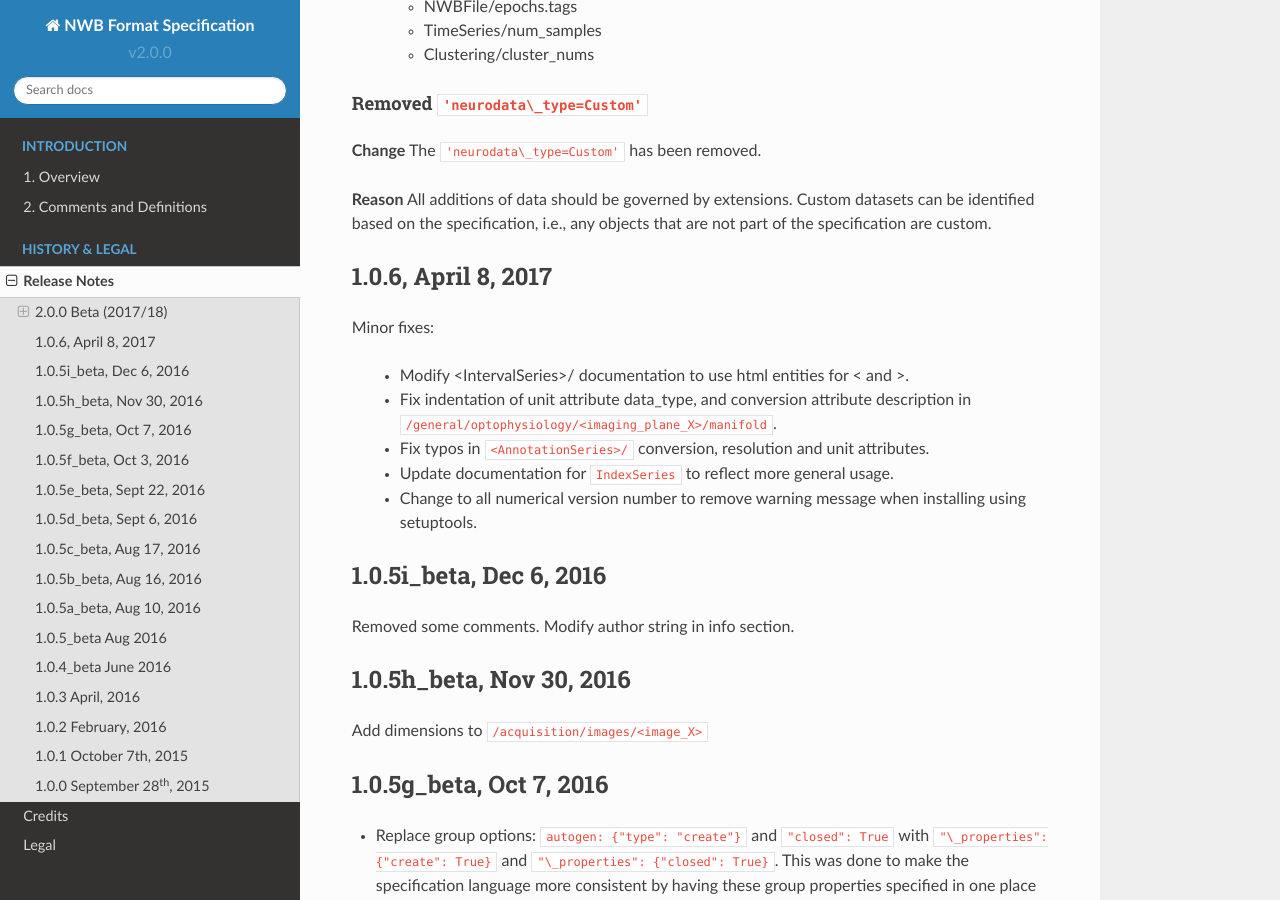
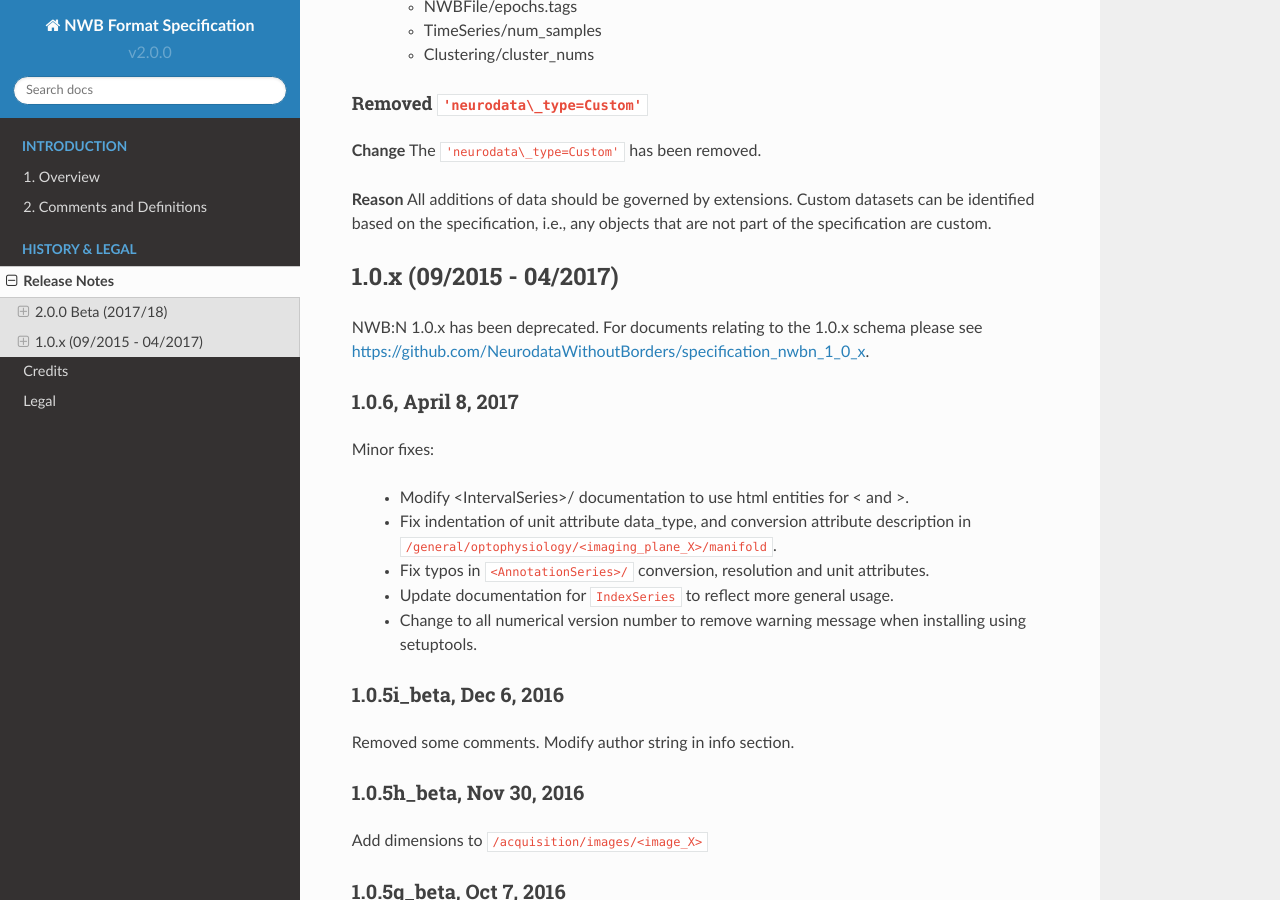
Before and after one commit to NeurodataWithoutBorders/nwb-schema, a Sphinx documentation site: the page built from docs/format/source/format_release_notes.rst, in a window 1280 px wide and 900 px high, scrolled down 16635 px. Built offline with Sphinx 7.4.7 and the Read the Docs theme 2.0.0, drawn with Linux system fonts in a browser that asks for light colours.

Commit message:
Organized 1.0.x release notes into a separate section to ease overview

```diff
--- a/docs/format/source/format_release_notes.rst
+++ b/docs/format/source/format_release_notes.rst
@@ -745,9 +745,15 @@ the specification, i.e., any objects that are not part of the specification are
 
 
 
+1.0.x (09/2015 - 04/2017)
+-------------------------
+
+NWB:N 1.0.x has been deprecated. For documents relating to the 1.0.x schema please see
+`https://github.com/NeurodataWithoutBorders/specification_nwbn_1_0_x <https://github.com/NeurodataWithoutBorders/specification_nwbn_1_0_x>`_.
+
 
 1.0.6, April 8, 2017
---------------------
+^^^^^^^^^^^^^^^^^^^^
 Minor fixes:
 
     * Modify <IntervalSeries>/ documentation to use html entities for < and >.
@@ -758,16 +764,16 @@ Minor fixes:
     * Change to all numerical version number to remove warning message when installing using setuptools.
 
 1.0.5i_beta, Dec 6, 2016
-------------------------
+^^^^^^^^^^^^^^^^^^^^^^^^
 Removed some comments. Modify author string in info section.
 
 1.0.5h_beta, Nov 30, 2016
--------------------------
+^^^^^^^^^^^^^^^^^^^^^^^^^
 Add dimensions to ``/acquisition/images/<image_X>``
 
 
 1.0.5g\_beta, Oct 7, 2016
--------------------------
+^^^^^^^^^^^^^^^^^^^^^^^^^
 
 -  Replace group options: ``autogen: {"type": "create"}`` and ``"closed": True``
    with ``"\_properties": {"create": True}`` and ``"\_properties": {"closed": True}``.
@@ -777,14 +783,14 @@ Add dimensions to ``/acquisition/images/<image_X>``
 
 
 1.0.5f\_beta, Oct 3, 2016
--------------------------
+^^^^^^^^^^^^^^^^^^^^^^^^^
 
 -  Minor fixes to allow validation of schema using json-schema specification
    in file ``meta-schema.py`` using utility ``check\_schema.py``.
 
 
 1.0.5e\_beta, Sept 22, 2016
----------------------------
+^^^^^^^^^^^^^^^^^^^^^^^^^^^
 
 -  Moved definition of ``<Module>/`` out of ``/processing`` group to allow creating subclasses of Module.
    This is useful for making custom Module types that specified required interfaces. Example of this
@@ -793,18 +799,18 @@ Add dimensions to ``/acquisition/images/<image_X>``
 -  Changed html generated by ``doc\_tools.py`` to html5 and fixed so passes validation at https://validator.w3.org.
 
 1.0.5d\_beta, Sept 6, 2016
---------------------------
+^^^^^^^^^^^^^^^^^^^^^^^^^^
 
 - Changed ImageSeries img\_mask dimensions to: ``"dimensions": ["num\_y","num\_x"]`` to match description.
 
 1.0.5c\_beta, Aug 17, 2016
---------------------------
+^^^^^^^^^^^^^^^^^^^^^^^^^^
 
 - Change IndexSeries to allow linking to any form of TimeSeries, not just an ``ImageSeries``
 
 
 1.0.5b\_beta, Aug 16, 2016
---------------------------
+^^^^^^^^^^^^^^^^^^^^^^^^^^
 
 -  Make ``'manifold'`` and ``'reference\_frame'`` (under
    ``/general/optophysiology``) recommended rather than required.
@@ -820,14 +826,14 @@ Add dimensions to ``/acquisition/images/<image_X>``
 
 
 1.0.5a\_beta, Aug 10, 2016
---------------------------
+^^^^^^^^^^^^^^^^^^^^^^^^^^
 
 Expand class of Ids allowed in ``TimeSeries`` ``missing\_fields`` attribute to
 allow custom uses.
 
 
 1.0.5\_beta Aug 2016
---------------------
+^^^^^^^^^^^^^^^^^^^^
 
 -  Allow subclasses to be used for merges instead of base class
    (specified by ``'merge+'`` in format specification file).
@@ -838,14 +844,14 @@ allow custom uses.
 
 
 1.0.4\_beta June 2016
----------------------
+^^^^^^^^^^^^^^^^^^^^^
 
 - Generate documentation directly from format specification file."
 - Change ImageSeries ``external\_file`` to an array.
 - Made TimeSeries description and comments recommended.
 
 1.0.3 April, 2016
------------------
+^^^^^^^^^^^^^^^^^
 
 - Renamed ``"ISI\_Retinotopy"`` to ``"ISIRetinotopy"``
 - Change ``ImageSeries`` ``external\_file`` to an array. Added attribute ``starting\_frame``.
@@ -853,7 +859,7 @@ allow custom uses.
 
 
 1.0.2 February, 2016
---------------------
+^^^^^^^^^^^^^^^^^^^^
 
 -  Fixed documentation error, updating ``'neurodata\_version'`` to ``'nwb\_version'``
 -  Created ``ISI\_Retinotopy`` interface
@@ -866,7 +872,7 @@ allow custom uses.
 
 
 1.0.1 October 7th, 2015
------------------------
+^^^^^^^^^^^^^^^^^^^^^^^
 
 -  Added ``'required'`` field to tables in the documentation, to indicate if
    ``group/dataset/attribute`` is required, standard or optional
@@ -918,7 +924,7 @@ without making all subfolders mandatory here.
 
 
 1.0.0 September 28\ :sup:`th`, 2015
------------------------------------
+^^^^^^^^^^^^^^^^^^^^^^^^^^^^^^^^^^^
 
 - Convert document to .html
 - ``TwoPhotonSeries::imaging\_plane`` was upgraded to mandatory to help
```
